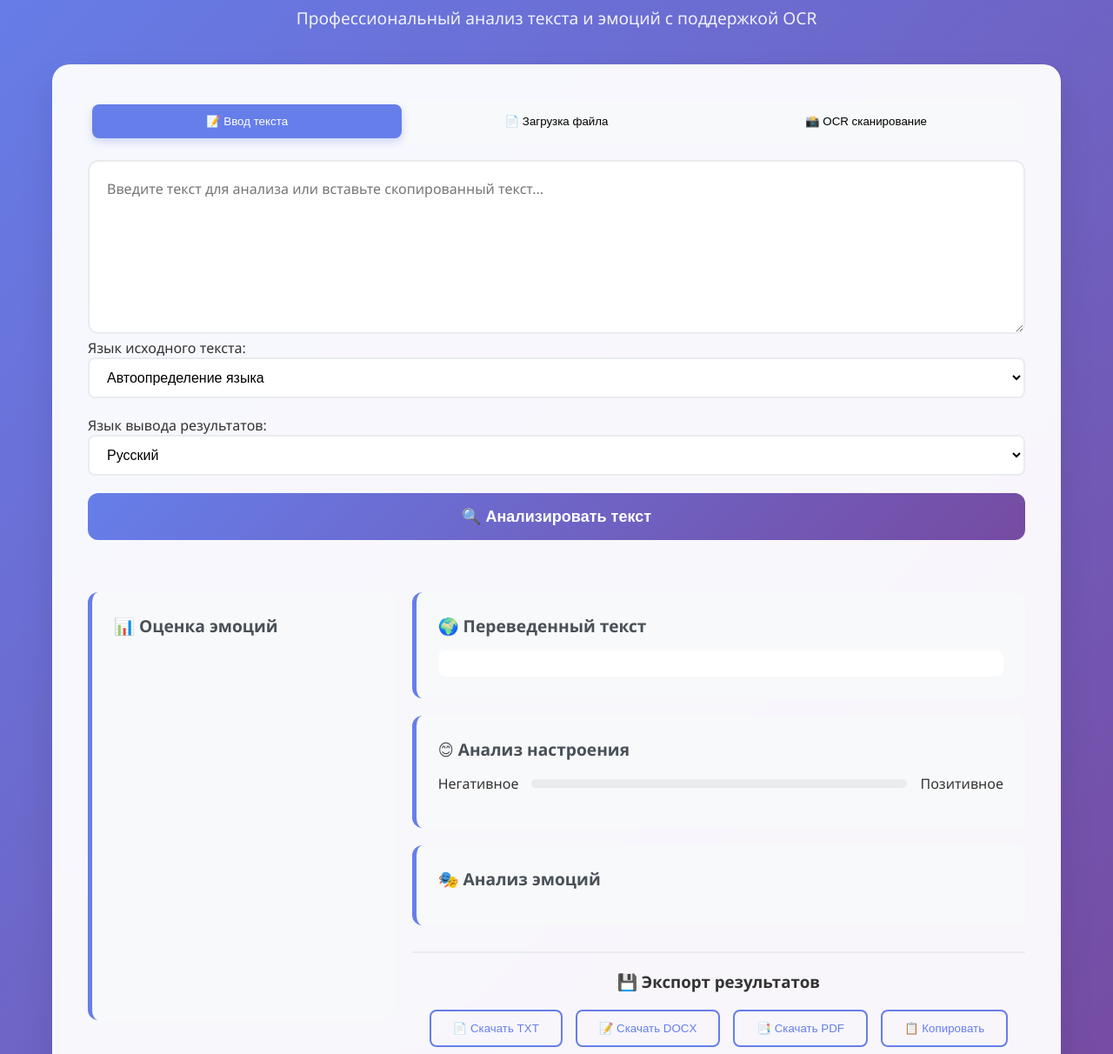
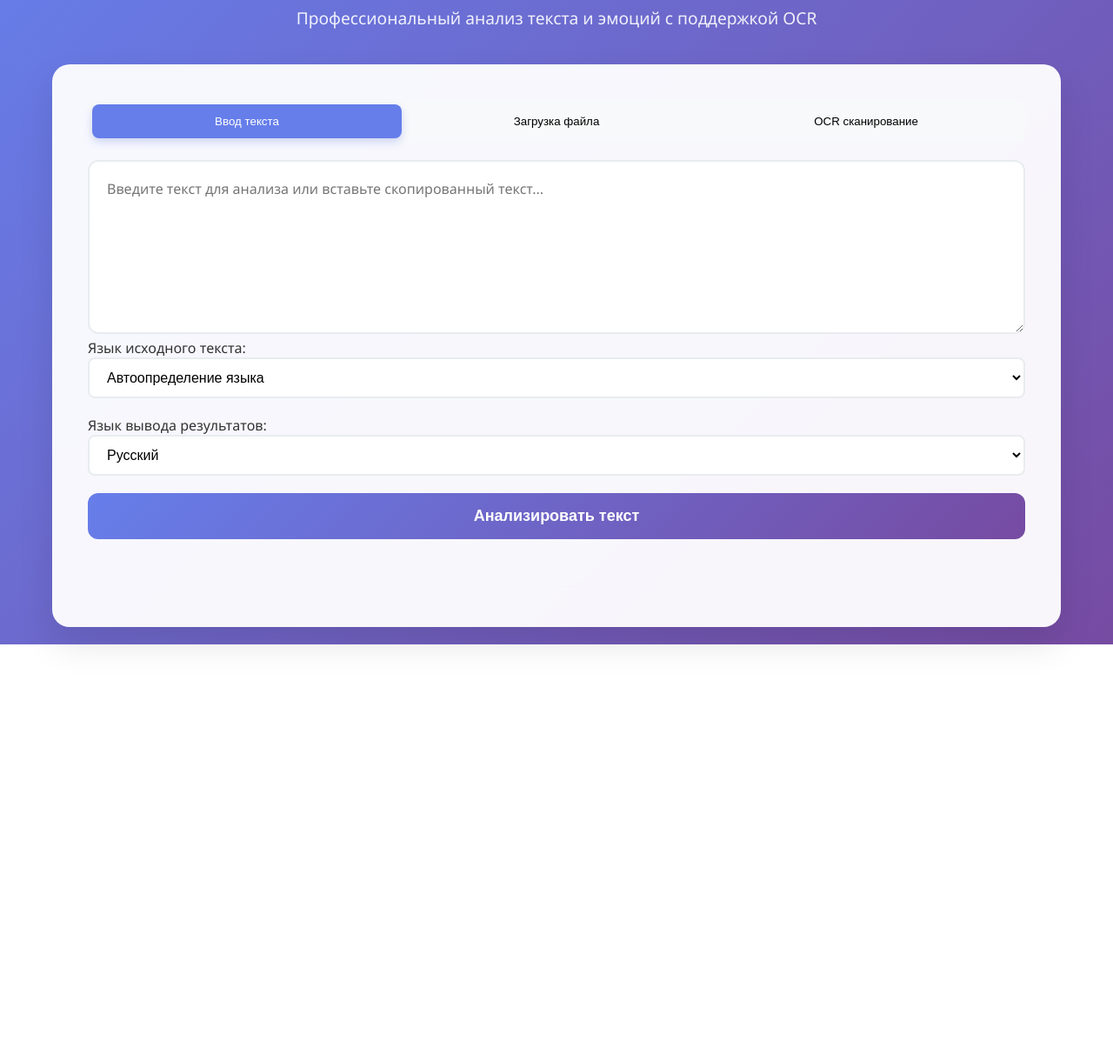
Before and after one commit to EdMay25/dz3, a website: page index.html in a window 1280 px wide. Shown: the part 88-1300 px from the top of the page at 87% size. After the commit the page ends 829 px from the top, so only its background shows below. Drawn offline with nearby package versions, Linux system fonts and the light colour scheme.

Commit message:
rollbacl design

```diff
--- a/index.html
+++ b/index.html
@@ -344,9 +344,9 @@
         <div class="main-card">
             <div class="input-section">
                 <div class="tabs">
-                    <button class="tab active" onclick="switchTab(event, 'text')">📝 Ввод текста</button>
-                    <button class="tab" onclick="switchTab(event, 'file')">📄 Загрузка файла</button>
-                    <button class="tab" onclick="switchTab(event, 'ocr')">📸 OCR сканирование</button>
+                    <button class="tab active" onclick="switchTab(event, 'text')">Ввод текста</button>
+                    <button class="tab" onclick="switchTab(event, 'file')">Загрузка файла</button>
+                    <button class="tab" onclick="switchTab(event, 'ocr')">OCR сканирование</button>
                 </div>
 
                 <div class="tab-content active" id="text-tab">
@@ -359,7 +359,7 @@
 
                 <div class="tab-content" id="file-tab">
                     <div class="file-upload" onclick="document.getElementById('fileInput').click()">
-                        <div class="upload-icon">📁</div>
+                        <div class="upload-icon">Загрузите файл</div>
                         <h3 id="fileLabel">Загрузите текстовый файл</h3>
                         <p>Поддерживаются форматы: .txt, .docx, .pdf</p>
                         <input type="file" id="fileInput" accept=".txt,.docx,.pdf,application/pdf,application/vnd.openxmlformats-officedocument.wordprocessingml.document" style="display:none" onchange="handleFileUpload(event)">
@@ -371,7 +371,7 @@
                         <div id="imagePreviewContainer" style="display: none; margin-bottom: 15px;">
                             <img id="imagePreview" src="#" alt="Image Preview" style="max-width: 100%; max-height: 150px; border-radius: 8px;">
                         </div>
-                        <div class="upload-icon">📷</div>
+                        <div class="upload-icon">Загрузите изображение</div>
                         <h3 id="imageLabel">Загрузите изображение для OCR</h3>
                         <p>Поддерживаются форматы: .jpg, .png, .gif, .bmp</p>
                         <input type="file" id="imageInput" accept="image/*" style="display:none" onchange="handleOCR(event)">
@@ -416,7 +416,7 @@
                 </div>
 
                 <button class="analyze-btn" id="analyzeBtn" onclick="analyzeText()">
-                    🔍 Анализировать текст
+                    Анализировать текст
                 </button>
             </div>
 
@@ -425,23 +425,21 @@
                 <p id="loadingText">Обработка текста...</p>
             </div>
 
-            <div class="results" id="results" style="display: flex; flex-wrap: wrap; gap: 20px;">
-            <div style="flex: 1; min-width: 300px;">
-                <div class="result-card">
-                    <div class="result-title">📊 Оценка эмоций</div>
-                    <div style="height: 400px;">
-                        <canvas id="emotionsChart"></canvas>
-                    </div>
+            <div class="results" id="results">
+            <div class="result-card">
+                <div class="result-title">Оценка эмоций</div>
+                <div style="height: 400px;">
+                    <canvas id="emotionsChart"></canvas>
                 </div>
             </div>
-            <div style="flex: 2; min-width: 400px;">
+            <div>
                 <div class="result-card">
-                    <div class="result-title">🌍 Переведенный текст</div>
+                    <div class="result-title">Переведенный текст</div>
                     <div id="translatedText" style="line-height: 1.6; padding: 15px; background: white; border-radius: 8px;"></div>
                 </div>
 
                 <div class="result-card">
-                    <div class="result-title">😊 Анализ настроения</div>
+                    <div class="result-title">Анализ настроения</div>
                     <div class="sentiment-score">
                         <span>Негативное</span>
                         <div class="score-bar">
@@ -453,17 +451,17 @@
                 </div>
 
                 <div class="result-card">
-                    <div class="result-title">🎭 Анализ эмоций</div>
+                    <div class="result-title">Анализ эмоций</div>
                     <div class="emotions-grid" id="emotionsGrid"></div>
                 </div>
 
                 <div class="export-section">
-                    <h3 style="text-align: center; margin-bottom: 20px;">💾 Экспорт результатов</h3>
+                    <h3 style="text-align: center; margin-bottom: 20px;">Экспорт результатов</h3>
                     <div class="export-buttons">
-                        <button class="export-btn" onclick="exportTXT()">📄 Скачать TXT</button>
-                        <button class="export-btn" onclick="exportDOCX()">📝 Скачать DOCX</button>
-                        <button class="export-btn" onclick="exportPDF()">📑 Скачать PDF</button>
-                        <button class="export-btn" onclick="copyToClipboard()">📋 Копировать</button>
+                        <button class="export-btn" onclick="exportTXT()">Скачать TXT</button>
+                        <button class="export-btn" onclick="exportDOCX()">Скачать DOCX</button>
+                        <button class="export-btn" onclick="exportPDF()">Скачать PDF</button>
+                        <button class="export-btn" onclick="copyToClipboard()">Копировать</button>
                     </div>
                 </div>
             </div>
```
